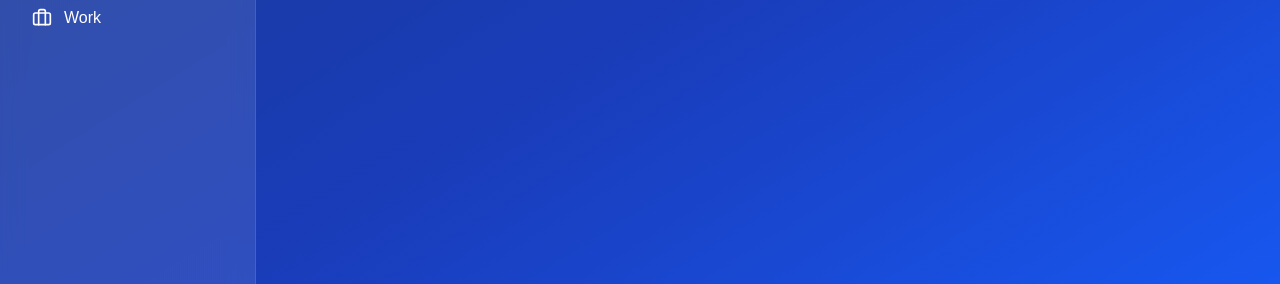
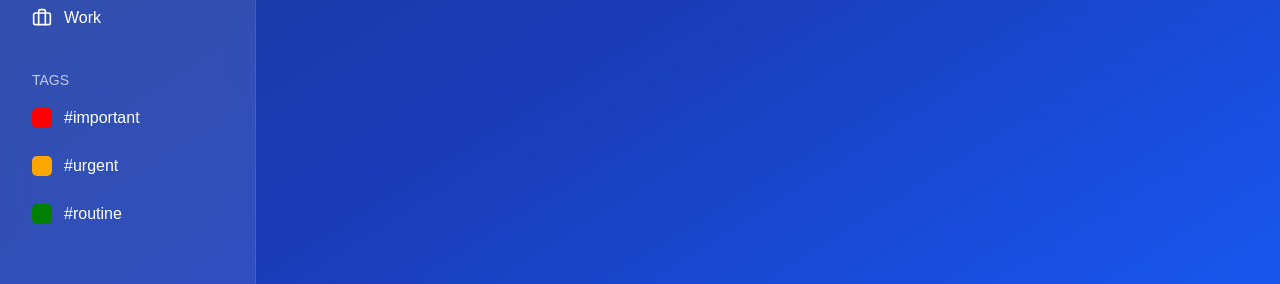
Before and after one commit to nipunasameera/Taskly, a Next.js app: page / in a window 1280 px wide. Shown: the part 374-658 px from the top of the page. Built offline with nearby package versions, Linux system fonts and the light colour scheme; no server answers; the database is empty; sample sign-in values are in the browser's storage.

Commit message:
Added TAGS to the sidebar and now users can add tags to the tasks.

```diff
--- a/app/components/AddTodoDialog.tsx
+++ b/app/components/AddTodoDialog.tsx
@@ -3,6 +3,7 @@ import * as Dialog from '@radix-ui/react-dialog';
 import * as Select from '@radix-ui/react-select';
 import { X, ChevronDown, Check } from 'lucide-react';
 import { Button } from './ui/Button';
+import { cn } from '@/app/lib/utils';
 
 // A dialog component for adding a new todo
 interface TodoList {
@@ -11,11 +12,24 @@ interface TodoList {
   icon: 'personal' | 'work';
 }
 
+// Define the Tag interface
+interface Tag {
+  id: string;
+  name: string;
+  color: string;
+}
+
+const defaultTags: Tag[] = [
+  { id: 'Priority_1', name: '#important', color: 'red' },
+  { id: 'Priority_2', name: '#urgent', color: 'orange' },
+  { id: 'Priority_3', name: '#routine', color: 'green' },
+];
+
 // Props for the AddTodoDialog component
 interface AddTodoDialogProps {
   isOpen: boolean;
   onClose: () => void;
-  onSubmit: (data: { text: string; dueDate: string; dueTime: string; listId: string }) => void;
+  onSubmit: (data: { text: string; dueDate: string; dueTime: string; listId: string; tags: string[] }) => void;
   lists: TodoList[];
 }
 
@@ -25,16 +39,25 @@ export default function AddTodoDialog({ isOpen, onClose, onSubmit, lists }: AddT
   const [dueDate, setDueDate] = React.useState('');
   const [dueTime, setDueTime] = React.useState('');
   const [selectedList, setSelectedList] = React.useState(lists[0]?.id || '');
+  const [selectedTags, setSelectedTags] = React.useState<string[]>([]);
 
   // Handle form submission
   const handleSubmit = (e: React.FormEvent) => {
     e.preventDefault();
-    onSubmit({ text, dueDate, dueTime, listId: selectedList });
+    onSubmit({ text, dueDate, dueTime, listId: selectedList, tags: selectedTags });
     setText('');
     setDueDate('');
     setDueTime('');
     setSelectedList(lists[0]?.id || '');
     onClose();
+  };
+
+  const toggleTag = (tagId: string) => {
+    setSelectedTags(prev =>
+      prev.includes(tagId)
+        ? prev.filter(id => id !== tagId)
+        : [...prev, tagId]
+    );
   };
 
   return (
@@ -100,6 +123,30 @@ export default function AddTodoDialog({ isOpen, onClose, onSubmit, lists }: AddT
             </div>
 
             <div className="space-y-2">
+              <label className="block text-sm">
+                Tags
+              </label>
+              <div className="flex flex-wrap gap-3">
+                {defaultTags.map((tag) => (
+                  <div
+                    key={tag.id}
+                    style={{
+                      backgroundColor: selectedTags.includes(tag.id) ? tag.color : 'rgba(255, 255, 255, 0.1)',
+                      borderColor: selectedTags.includes(tag.id) ? tag.color : 'rgba(255, 255, 255, 0.1)'
+                    }}
+                    className={cn(
+                      'flex items-center justify-center w-auto h-auto pt-1 pb-1 pl-2 pr-2 rounded-[8%] cursor-pointer transition-colors duration-200',
+                      selectedTags.includes(tag.id) ? 'text-white' : 'text-white/90'
+                    )}
+                    onClick={() => toggleTag(tag.id)}
+                  >
+                    <p>{tag.name}</p>
+                  </div>
+                ))}
+              </div>
+            </div>
+
+            <div className="space-y-2">
               <label htmlFor="dueDate" className="block text-sm">
                 Due Date
               </label>
--- a/app/components/Sidebar.tsx
+++ b/app/components/Sidebar.tsx
@@ -9,6 +9,7 @@ interface SidebarProps {
   onTabChange: (tab: string) => void;
   onClose: () => void;
   lists: TodoList[];
+  tags: Tag[];
 }
 
 // Props for the Sidebar component
@@ -16,6 +17,13 @@ interface TodoList {
   id: string;
   name: string;
   icon: 'personal' | 'work';
+}
+
+// Define the Tag interface
+interface Tag{
+  id: string;
+  name: string;
+  color: string;
 }
 
 // The sidebar component
@@ -38,7 +46,7 @@ const getListIcon = (icon: 'personal' | 'work') => {
   }
 };
 
-export default function Sidebar({ isOpen, activeTab, onTabChange, lists, onClose }: SidebarProps) {
+export default function Sidebar({ isOpen, activeTab, onTabChange, lists, tags, onClose }: SidebarProps) {
   return (
     <>
     {/* Overlay For Mobile */}
@@ -99,6 +107,31 @@ export default function Sidebar({ isOpen, activeTab, onTabChange, lists, onClose
             })}
           </ul>
         </div>
+
+        <div>
+            <h3 className="text-white/70 font-medium px-4 mb-2 text-sm">TAGS</h3>
+            <ul className="space-y-2">
+              {tags.map((tag) => {
+                return (
+                  <li key={tag.id}>
+                    <button
+                      onClick={() => onTabChange(tag.id)}
+                      className={cn(
+                        'w-full flex items-center gap-3 px-4 py-2 rounded-lg transition-colors text-white',
+                        activeTab === tag.id
+                          ? 'bg-white/20'
+                          : 'hover:bg-white/10'
+                      )}
+                    >
+                      <div className="w-5 h-5 rounded-[25%]" style={{ backgroundColor: tag.color }}></div>
+                      <span>{tag.name}</span>
+                    </button>
+                  </li>
+                );
+              })}
+            </ul>
+          </div>
+
       </nav>
     </aside>
     </>
--- a/app/components/Todo.tsx
+++ b/app/components/Todo.tsx
@@ -10,15 +10,31 @@ import AddTodoDialog from './AddTodoDialog';
 import { useUser } from '@clerk/nextjs';
 import { addTodo, getTodos, updateTodo, deleteTodo, type Todo as DBTodo } from '@/app/lib/supabase';
 
+// Define the TodoList interface
 interface TodoList {
   id: string;
   name: string;
   icon: 'personal' | 'work';
 }
 
+// Define the Tag interface
+interface Tag {
+  id: string;
+  name: string;
+  color: string;
+}
+
+// Define the default lists
 const defaultLists: TodoList[] = [
   { id: 'personal', name: 'Personal', icon: 'personal' },
   { id: 'work', name: 'Work', icon: 'work' },
+];
+
+// Define the default tags
+const defaultTags: Tag[] = [
+  { id: 'Priority_1', name: '#important', color: 'Red' },
+  { id: 'Priority_2', name: '#urgent', color: 'Orange' },
+  { id: 'Priority_3', name: '#routine', color: 'Green' },
 ];
 
 interface GroupedTodos {
@@ -31,6 +47,7 @@ interface GroupedTodos {
 export default function TodoList() {
   const [todos, setTodos] = React.useState<DBTodo[]>([]);
   const [lists] = React.useState<TodoList[]>(defaultLists);
+  const [tags] = React.useState<Tag[]>(defaultTags);
   const [isDialogOpen, setIsDialogOpen] = React.useState(false);
   const [isSidebarOpen, setIsSidebarOpen] = React.useState(true);
   const [activeTab, setActiveTab] = React.useState('all');
@@ -48,7 +65,6 @@ export default function TodoList() {
         .then(setTodos)
         .catch((error) => {
           console.error('Failed to fetch todos:', error);
-          // You might want to show an error message to the user here
         });
     }
   }, [user?.id]);
@@ -63,7 +79,7 @@ export default function TodoList() {
   };
 
   // Handle adding a new todo
-  const handleAddTodo = async (data: { text: string; dueDate: string; dueTime: string; listId: string }) => {
+  const handleAddTodo = async (data: { text: string; dueDate: string; dueTime: string; listId: string; tags: string[] }) => {
     if (!user?.id) {
       console.error('No user ID available');
       return;
@@ -85,7 +101,8 @@ export default function TodoList() {
         list_id: data.listId,
         due_date: data.dueDate,
         due_time: data.dueTime,
-        completed: false
+        completed: false,
+        tags: data.tags
       });
 
       setTodos(prev => [...prev, newTodo]);
@@ -205,6 +222,11 @@ export default function TodoList() {
       case 'work':
         filtered = todos.filter((todo) => todo.list_id === activeTab);
         break;
+      case 'Priority_1':
+      case 'Priority_2':
+      case 'Priority_3':
+        filtered = todos.filter((todo) => todo.tags?.includes(activeTab));
+        break;
       case 'all':
       default:
         filtered = todos;  // Show all todos for 'all' tab
@@ -235,6 +257,7 @@ export default function TodoList() {
         onTabChange={setActiveTab}
         onClose={() => setIsSidebarOpen(false)}
         lists={lists}
+        tags={tags}
       />
 
       <main
@@ -299,6 +322,17 @@ export default function TodoList() {
                       </div>
                     </div>
 
+                    <div className="flex flex-row bottom-0 left-0 transition-all duration-300 group-hover:opacity-100 group-hover:max-h-24 opacity-0 max-h-0 overflow-hidden ease-in-out transform -translate-y-5 group-hover:translate-y-0">
+                          { todo.tags ? todo.tags.map((tag) => {
+                            return (
+
+                              <span key={tag} className={`text-xs px-3 py-0.5 rounded-[8%] mt-2 mr-2 text-white/70`} style={{backgroundColor: defaultTags.find(t => t.id === tag)?.color}}>
+                                {defaultTags.find(t => t.id === tag)?.name}
+                              </span>
+                            )
+                          }) : null}
+                      </div>
+
                     <Button
                       variant="ghost"
                       size="icon"
--- a/app/lib/supabase.ts
+++ b/app/lib/supabase.ts
@@ -20,6 +20,7 @@ export interface Todo {
   completed: boolean;
   created_at: string;
   updated_at: string;
+  tags: string[];
 }
 
 export async function addTodo(todo: Omit<Todo, 'id' | 'created_at' | 'updated_at'>) {
```
